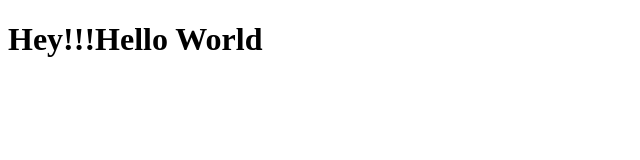
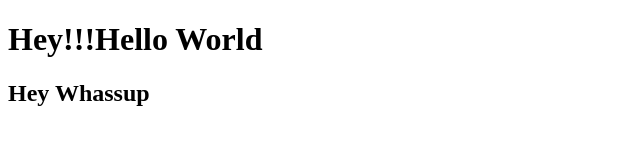
Before and after one commit to PointBreak21/secondrepo, a plain HTML site: page index.html in a window 1280 px wide. Shown: the whole page, without its empty margins (0-640 px from the left). Drawn offline with Linux system fonts and the light colour scheme.

Commit message:
Added another heading

```diff
--- a/index.html
+++ b/index.html
@@ -4,6 +4,7 @@
         <title>Basic Page</title>
         <body>
             <h1>Hey!!!Hello World</h1>
+            <h2>Hey Whassup</h2>
             </body>
         </head>
     </html>
```
